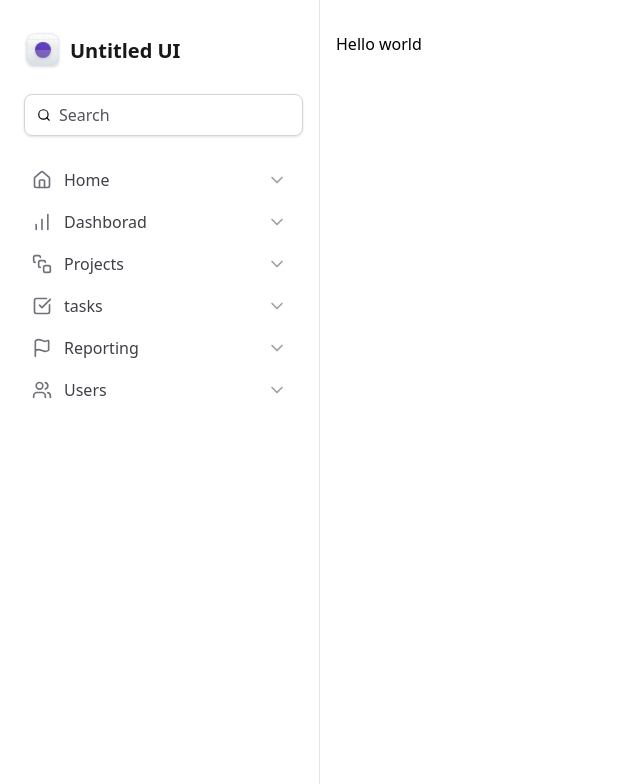
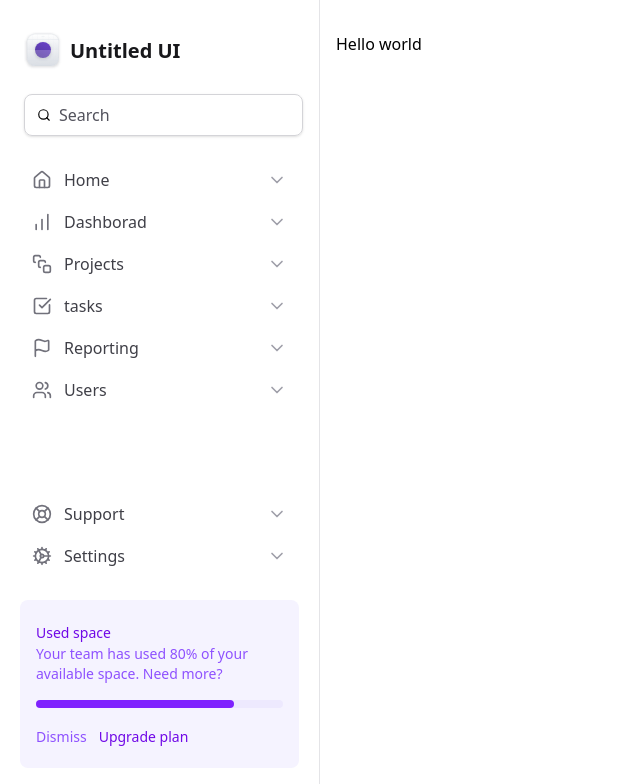
Before and after one commit to Pedrohenriquezuza/tailwind-next, a Next.js app: page / in a window 1280 px wide. Shown: the top 784 px of the page, without its empty margins (0-640 px from the left). Built offline with nearby package versions, Linux system fonts and the light colour scheme.

Commit message:
Widget de espaço usado

```diff
--- a/src/app/components/Siderbar/MainNavigation/index.tsx
+++ /dev/null
@@ -1,15 +0,0 @@
-import { BarChart, CheckSquare, ChevronDown, Flag, Home, SquareStack, Users } from "lucide-react";
-import NavItem from "./NavItem";
-
-export default function MainNavigation() {
-  return (
-    <nav className="space-y-0.5">
-      <NavItem title="Home" icon={Home} />
-      <NavItem title="Dashborad" icon={BarChart} />
-      <NavItem title="Projects" icon={SquareStack} />
-      <NavItem title="tasks" icon={CheckSquare} />
-      <NavItem title="Reporting" icon={Flag} />
-      <NavItem title="Users" icon={Users} />
-    </nav>
-  );
-}
--- /dev/null
+++ b/src/app/components/Siderbar/UsedSpaceWidget.tsx
@@ -0,0 +1,43 @@
+import { Cog, LifeBuoy } from "lucide-react";
+import NavItem from "./NavItem";
+
+export function UsedSpaceWidget() {
+    return (
+        <div className="mt-auto flex flex-col gap-6">
+        <nav className="space-y-0.5">
+          <NavItem title="Support" icon={LifeBuoy} />
+          <NavItem title="Settings" icon={Cog} />
+        </nav>
+
+        <div className="flex flex-col gap-4 rounded-lg bg-violet-50 px-4 py-5">
+          <div className="space-y-1 ">
+            <span className="text-sm/5 font-medium text-violet-700">
+              Used space
+            </span>
+            <p className="text-sm/5 text-violet-500">
+              Your team has used 80% of your available space. Need more?
+            </p>
+          </div>
+
+          <div className="h-2 rounded-full bg-violet-100">
+            <div className="h-2 w-4/5 rounded-full bg-violet-600" />
+          </div>
+
+          <div className="space-x-3">
+            <button
+              type="button"
+              className="text-sm font-medium text-violet-500 hover:text-violet-700"
+            >
+              Dismiss
+            </button>
+            <button
+              type="button"
+              className="text-sm font-medium text-violet-700 hover:text-violet-900"
+            >
+              Upgrade plan
+            </button>
+          </div>
+        </div>
+        </div>
+    )
+}
--- a/src/app/components/Siderbar/index.tsx
+++ b/src/app/components/Siderbar/index.tsx
@@ -1,10 +1,19 @@
-import { Search } from "lucide-react";
+import {
+  BarChart,
+  CheckSquare,
+  Flag,
+  Home,
+  Search,
+  SquareStack,
+  Users,
+} from "lucide-react";
 import Logo from "./Logo";
-import MainNavigation from "./MainNavigation";
+import NavItem from "./NavItem";
+import { UsedSpaceWidget } from "./UsedSpaceWidget";
 
 export default function Sidebar() {
   return (
-    <aside className="border-r border-zinc-200 px-5 py-8 space-y-6">
+    <aside className="border-r border-zinc-200 px-5 py-8 flex flex-col gap-6">
       <Logo />
 
       <div className="flex mx-1 w-full items-center gap-2 rounded-lg border border-zinc-300 px-3 py-2 shadow-sm">
@@ -16,7 +25,16 @@
         />
       </div>
 
-      <MainNavigation></MainNavigation>
+      <nav className="space-y-0.5">
+        <NavItem title="Home" icon={Home} />
+        <NavItem title="Dashborad" icon={BarChart} />
+        <NavItem title="Projects" icon={SquareStack} />
+        <NavItem title="tasks" icon={CheckSquare} />
+        <NavItem title="Reporting" icon={Flag} />
+        <NavItem title="Users" icon={Users} />
+      </nav>
+
+      <UsedSpaceWidget />
     </aside>
   );
 }
```
Also changed, not shown: src/app/components/Siderbar/NavItem.tsx (renamed from src/app/components/Siderbar/MainNavigation/NavItem.tsx).
